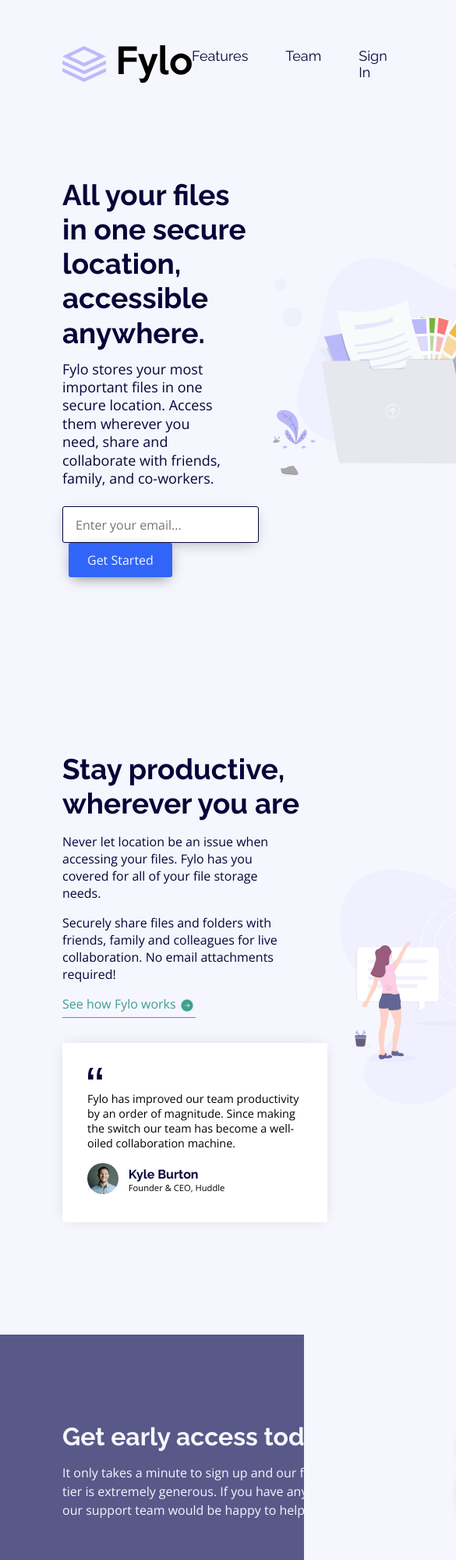
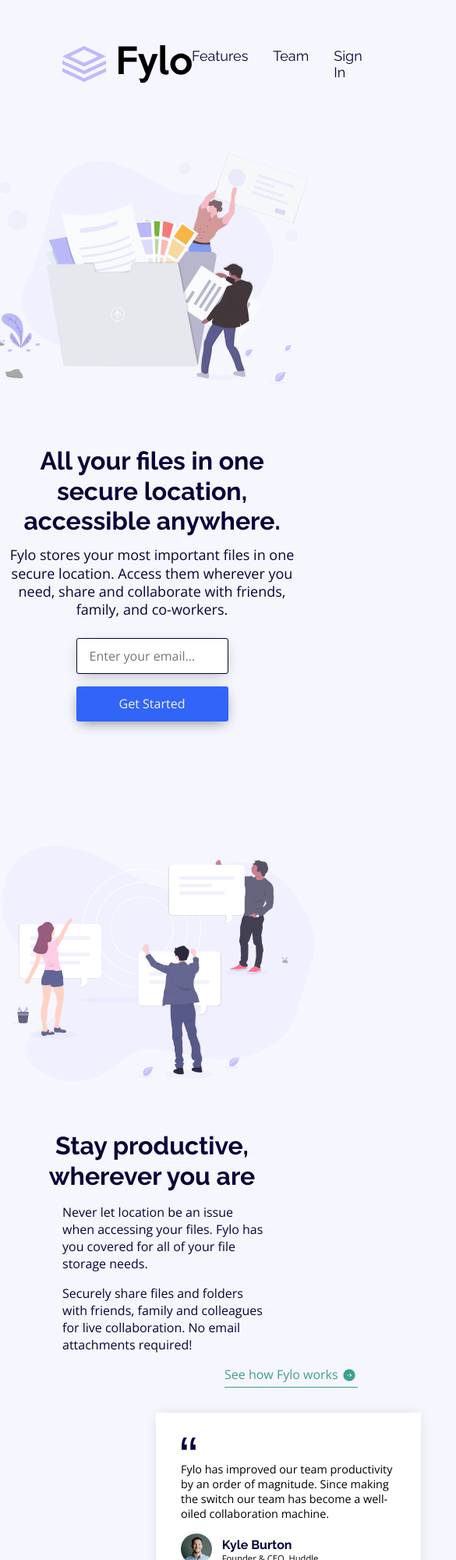
Before and after one commit to Norwyx/fylo-landing-page-two-column-layout, a plain HTML site: page index.html in a window 390 px wide. Shown: the top 2000 px of the page at 78% size, 585 px wide, since content can reach past the window. Drawn offline with nearby package versions, Linux system fonts and the light colour scheme.

Commit message:
768px version finished

```diff
--- a/index.html
+++ b/index.html
@@ -109,7 +109,7 @@
     <footer>
       <img src="images/logo-white.png" alt="Fylo logo" class="footer-logo">
       <div class="footer-info flex">
-        <div class="info__column-1">
+        <div class="info__column-1 column">
           <div class="column-1__phone flex">
             <img src="images/icon-phone.svg" alt="Phone icon" class="phone-icon">
             <p class="phone-number contact-info">
@@ -123,7 +123,7 @@
             </p>
           </div>
         </div>
-        <div class="info__column-2">
+        <div class="info__column-2 column">
           <p class="column-item about-us">
             About Us
           </p>
@@ -137,7 +137,7 @@
             Blog
           </p>
         </div>
-        <div class="info__column-3">
+        <div class="info__column-3 column">
           <p class="column-item contact-us">
             Contact Us
           </p>
--- a/style.css
+++ b/style.css
@@ -439,3 +439,115 @@ footer {
         gap: 7.5rem;
     }
 }
+
+/* 768px / 48rem */
+@media (max-width: 48rem) {
+    .nav__list {
+        gap: 2rem;
+    }
+
+    .welcome-section {
+        flex-direction: column-reverse;
+    }
+
+    .left--title {
+        font-size: 2rem;
+        text-align: center;
+        margin-left: 0rem;
+    }
+
+    .right--image-1 {
+        margin-right: 0rem;
+        margin-left: 0rem;
+    }
+
+    .first--text {
+        text-align: center;
+        margin: 0.8rem 0rem 0 0rem;
+    }
+
+    .left--form {
+        margin-left: 0rem;
+        flex-direction: column;
+        display: flex;
+        justify-content: center;
+        align-items: center;
+    }
+
+    .email-form-1 {
+        width: 50%;
+        margin-bottom: 1rem;
+    }
+
+    .btn-1 {
+        width: 50%;
+        margin-left: 0rem;
+    }
+
+    .testimonial-section {
+        margin-top: 10rem;
+        flex-direction: column-reverse;
+    }
+
+    .right--image-2 {
+        margin-right: 0rem;
+        margin-bottom: 4rem;
+    }
+
+    .second--title {
+        text-align: center;
+    }
+
+    .text-3__div {
+        margin-left: 18rem;
+    }
+
+    .left--card {
+        margin-left: 12.5rem;
+    }
+
+    .access-section {
+        flex-direction: column;
+    }
+
+    .access-section--title {
+        text-align: center;
+        margin: 5rem 0 1.5rem 0;
+    }
+
+    .access-section--text {
+        text-align: center;
+        margin-left: 11rem;
+        margin-bottom: 5rem;
+    }
+
+    .access-section__right {
+        margin: -3rem 0 6rem 15rem;
+    }
+
+    .email-form-2 {
+        padding: 0.7rem 2rem 0.7rem 1rem;
+        width: 50%;
+    }
+
+    .btn-2 {
+        width: 50%;
+        padding: 0.7rem 1rem 0.7rem 1rem;
+        margin-top: 1rem;
+    }
+
+    .footer-info {
+        flex-direction: column;
+        gap: 3rem;
+    }
+
+    .column {
+        margin-left: 5rem;
+    }
+
+    .info__social-media {
+        display: flex;
+        justify-content: center;
+        align-items: center;
+    }
+}
```
